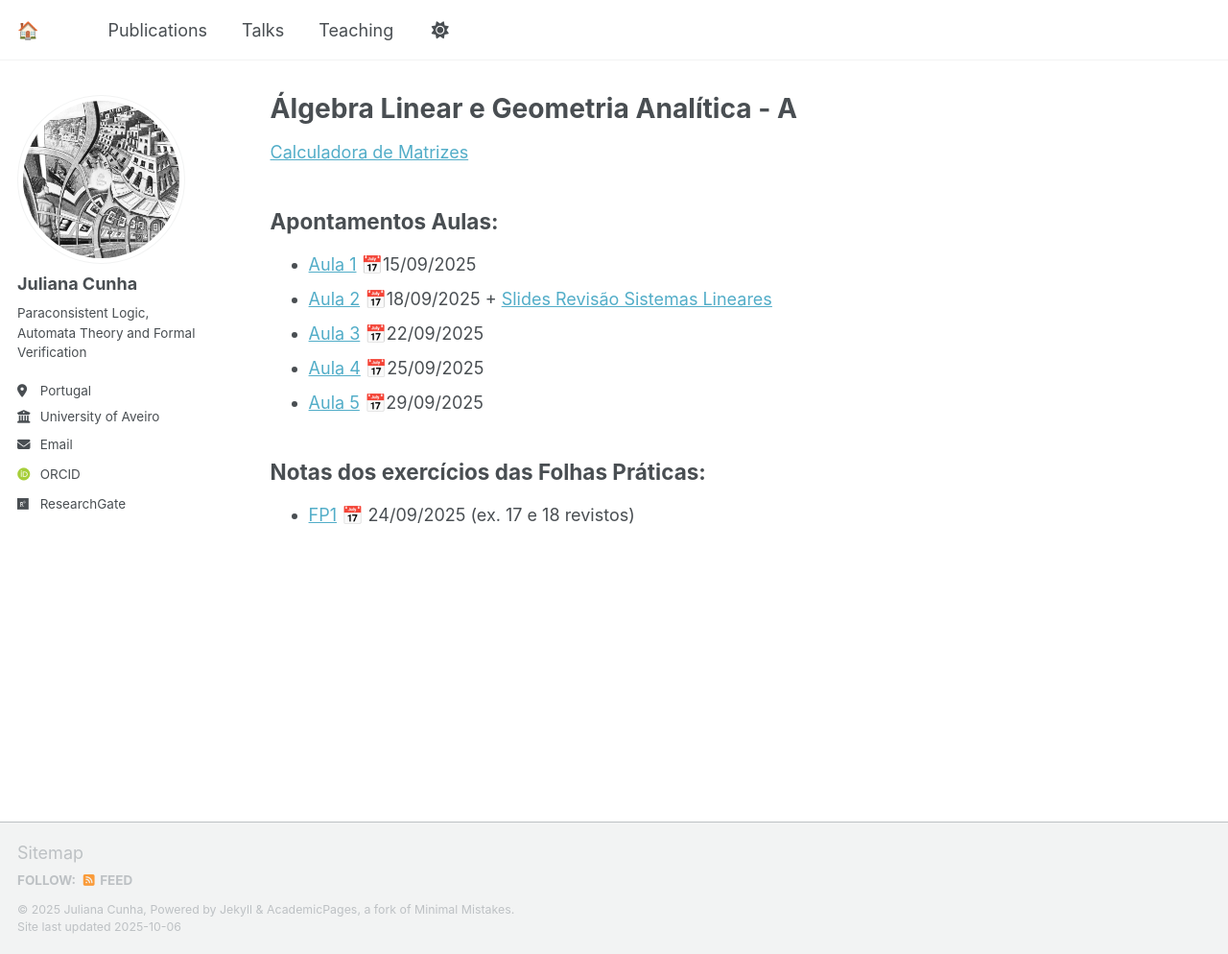
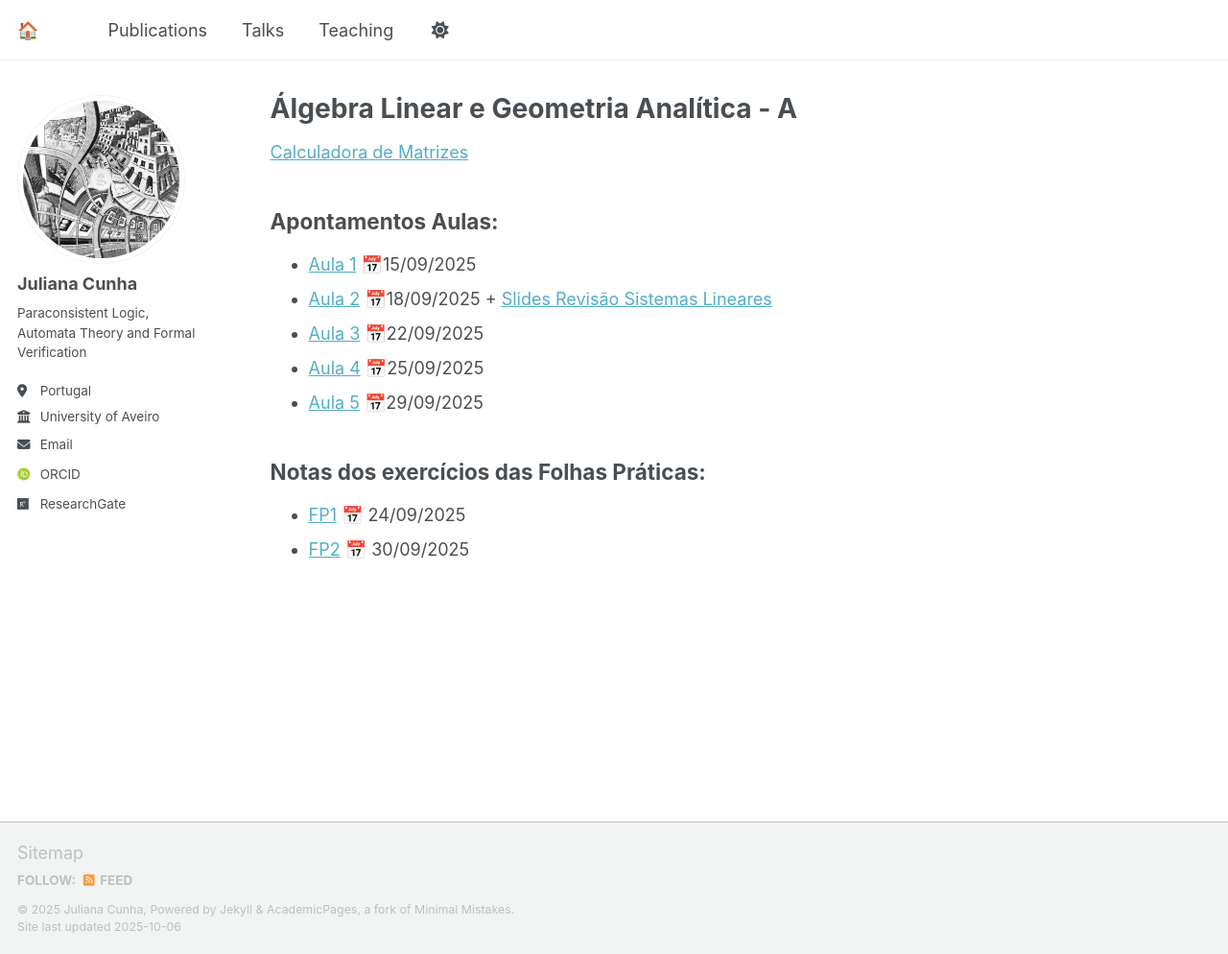
Before and after one commit to juliana-cunha/juliana-cunha.github.io, a Jekyll site: the page built from _pages/teaching.md, in a window 1280 px wide and 994 px high. Shown: the whole window at 96% size. Built offline with Jekyll 4.4.1, drawn with Linux system fonts in a browser that asks for light colours; some web fonts are replaced; a script that is not in the unit is left out.

Commit message:
Update teaching.md

```diff
--- a/_pages/teaching.md
+++ b/_pages/teaching.md
@@ -18,4 +18,5 @@ Apontamentos Aulas:
 
 Notas dos exercícios das Folhas Práticas:
 ------
-- [FP1](https://juliana-cunha.github.io/files/FP1_res.pdf) 📅 24/09/2025 (ex. 17 e 18 revistos)
+- [FP1](https://juliana-cunha.github.io/files/FP1_res.pdf) 📅 24/09/2025
+- [FP2](https://juliana-cunha.github.io/files/FP2_res.pdf) 📅 30/09/2025
```
